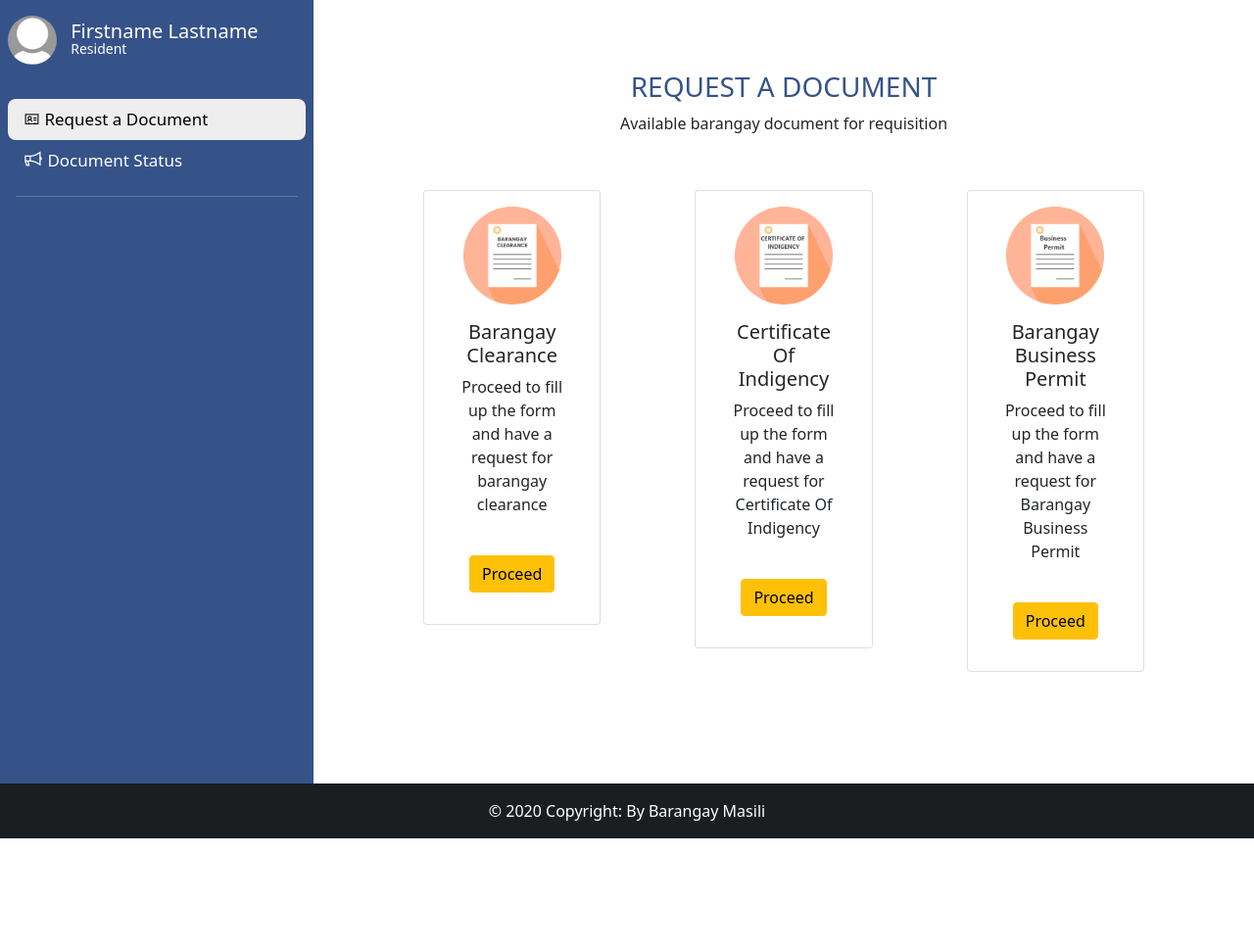
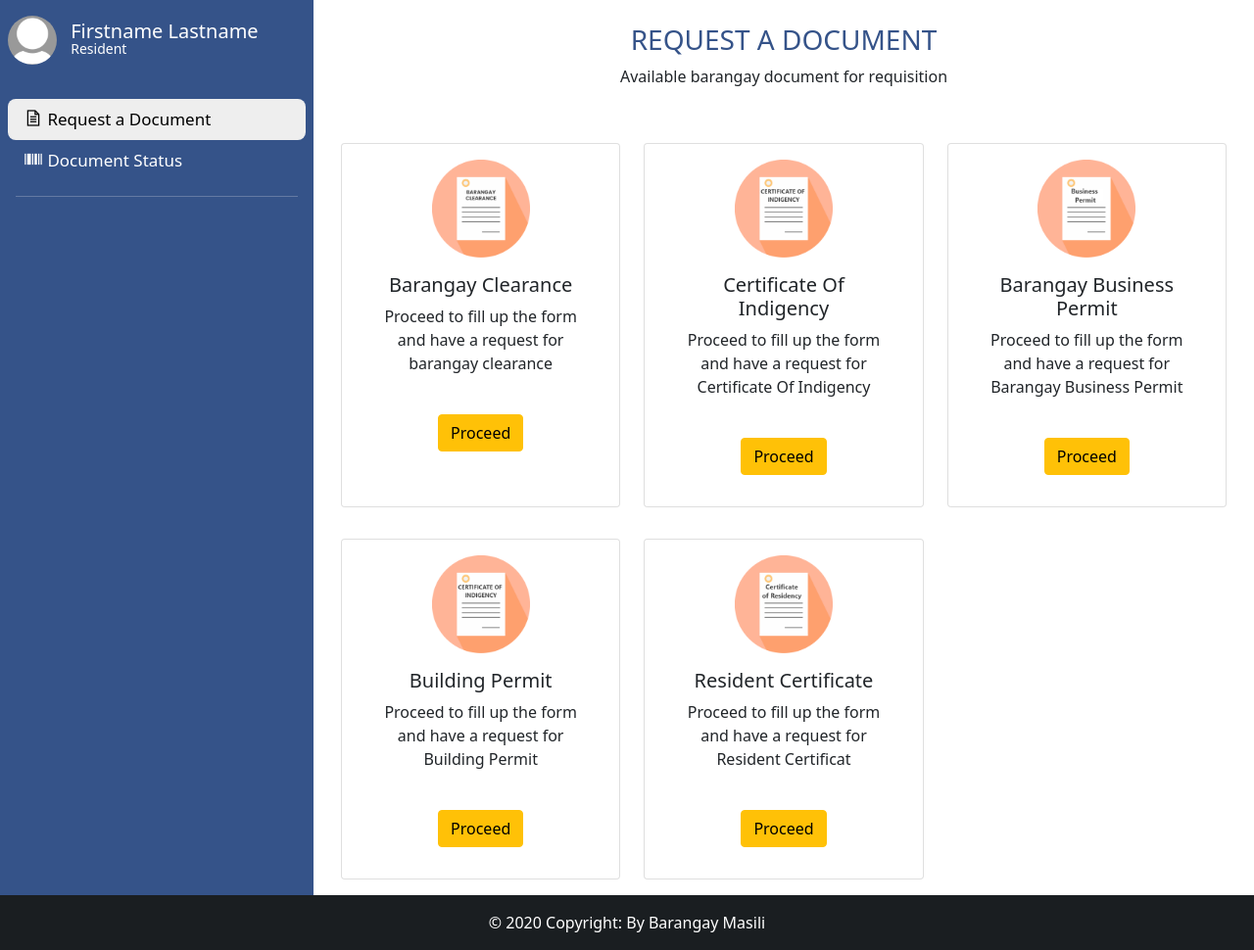
Before and after one commit to brianbrillo30/masili-system-version-2, a Django app: template templates/UsersideTemplate/service_portal.html in a window 1280 px wide. Shown: the part 96-1066 px from the top of the page at 98% size. Before the commit the page ends 952 px from the top, so only its background shows below. Run offline with Django 3.2, Linux system fonts and the light colour scheme; the template is opened without the code that fills it, so the values that code supplies are empty; parts of the project's set-up code (start-up, migrations or seed data) failed here and were passed over; some libraries are stand-ins or nearby versions.

Commit message:
Initial Commit

```diff
--- a/apps/UserPortal/views.py
+++ b/apps/UserPortal/views.py
@@ -8,10 +8,5 @@ def index(request):
 def about(request):
     return render(request, "UsersideTemplate/about.html")
 
-<<<<<<< HEAD
 def ServicesPortal(request):
     return render(request, "UsersideTemplate/service_portal.html")
-=======
-def userLogin(request):
-    return render(request, "UsersideTemplate/login.html")
->>>>>>> db5d86e741def260a7d50c5e769f70868fc79309
--- a/project/settings.py
+++ b/project/settings.py
@@ -70,7 +70,7 @@ DATABASES = {
         'ENGINE': 'django.db.backends.postgresql_psycopg2',
         'NAME': 'db_masili',
         'USER': 'postgres',
-        'PASSWORD': 'petermamaril',
+        'PASSWORD': 'admin',
         'HOST': 'localhost'
     }
 }
--- a/templates/UsersideTemplate/ServicePortalBase.html
+++ b/templates/UsersideTemplate/ServicePortalBase.html
@@ -71,8 +71,8 @@
             </div>
 
             <ul class="list-unstyled px-2">
-                <li class="active"><a href="" class="text-decoration-none px-3 py-2 d-block"><i class="las la-address-card"></i> Request a Document</a></li>
-                <li class=""><a href="#" class="text-decoration-none px-3 py-2 d-block"><i class="las la-bullhorn fs-5"></i> Document Status</a></li>
+                <li class="active"><a href="" class="text-decoration-none px-3 py-2 d-block"><i class="lar la-file-alt fs-5"></i> Request a Document</a></li>
+                <li class=""><a href="#" class="text-decoration-none px-3 py-2 d-block"><i class="las la-barcode fs-5"></i> Document Status</a></li>
             </ul>
             <hr class="h-color mx-3">
         </div>
--- a/templates/UsersideTemplate/service_portal.html
+++ b/templates/UsersideTemplate/service_portal.html
@@ -3,7 +3,7 @@
 {% block content %}
 
 <div class="container">
-    <div class="row p-5">
+    <div class="row">
         <div class="col-12 d-flex justify-content-center" style="color: #355389;">
             <h3>REQUEST A DOCUMENT</h3>
         </div>
@@ -11,8 +11,8 @@
             <p>Available barangay document for requisition</p>
         </div>
 
-        <div class="col-lg-4 px-5 py-3 ">
-            <div class="card p-3 w-100">
+        <div class="col-lg-4 col-md-6 col-12 py-3">
+            <div class="card p-3 w-100 h-100">
                 <center>
                 <img class="card-img-top" src="{% static 'img/icon_bclerance.png' %}" style="width: 100px; height: 100px;">
                     <div class="card-body">
@@ -24,8 +24,8 @@
             </div>
         </div>
 
-        <div class="col-lg-4 px-5 py-3 ">
-            <div class="card p-3 w-100">
+        <div class="col-lg-4 col-md-6 col-12 py-3">
+            <div class="card p-3 w-100 h-100">
                 <center>
                 <img class="card-img-top" src="{% static 'img/icon_cindigency.png' %}" style="width: 100px; height: 100px;">
                     <div class="card-body">
@@ -37,8 +37,8 @@
             </div>
         </div>
 
-        <div class="col-lg-4 px-5 py-3 ">
-            <div class="card p-3 w-100">
+        <div class="col-lg-4 col-md-6 col-12 py-3">
+            <div class="card p-3 w-100 h-100">
                 <center>
                 <img class="card-img-top" src="{% static 'img/icon_businesspermit.png' %}" style="width: 100px; height: 100px;">
                     <div class="card-body">
@@ -50,9 +50,31 @@
             </div>
         </div>
 
+        <div class="col-lg-4 col-md-6 col-12 py-3">
+            <div class="card p-3 w-100 h-100">
+                <center>
+                <img class="card-img-top" src="{% static 'img/icon_cindigency.png' %}" style="width: 100px; height: 100px;">
+                    <div class="card-body">
+                        <h5 class="card-title">Building Permit</h5>
+                        <p class="card-text pb-4">Proceed to fill up the form and have a request for Building Permit</p>
+                        <button type="button" class="btn btn-warning">Proceed</button>
+                    </div>
+                </center>
+            </div>
+        </div>
 
-
-
+        <div class="col-lg-4 col-md-6 col-12 py-3">
+            <div class="card p-3 w-100 h-100">
+                <center>
+                <img class="card-img-top" src="{% static 'img/icon_rescert.png' %}" style="width: 100px; height: 100px;">
+                    <div class="card-body">
+                        <h5 class="card-title">Resident Certificate</h5>
+                        <p class="card-text pb-4">Proceed to fill up the form and have a request for Resident Certificat</p>
+                        <button type="button" class="btn btn-warning">Proceed</button>
+                    </div>
+                </center>
+            </div>
+        </div>
 
     </div>
 </div>
--- a/templates/base.html
+++ b/templates/base.html
@@ -63,7 +63,6 @@
                         <li class="nav-item">
                         <a class="nav-link active" aria-current="page" href="#">Admin</a>
                         </li>
-                        <h1>{{  }}</h1>
                         <li class="nav-item">
                         <a class="nav-link active" aria-current="page" href="{% url 'adminLogout' %}">Logout</a>
                         </li>
```
